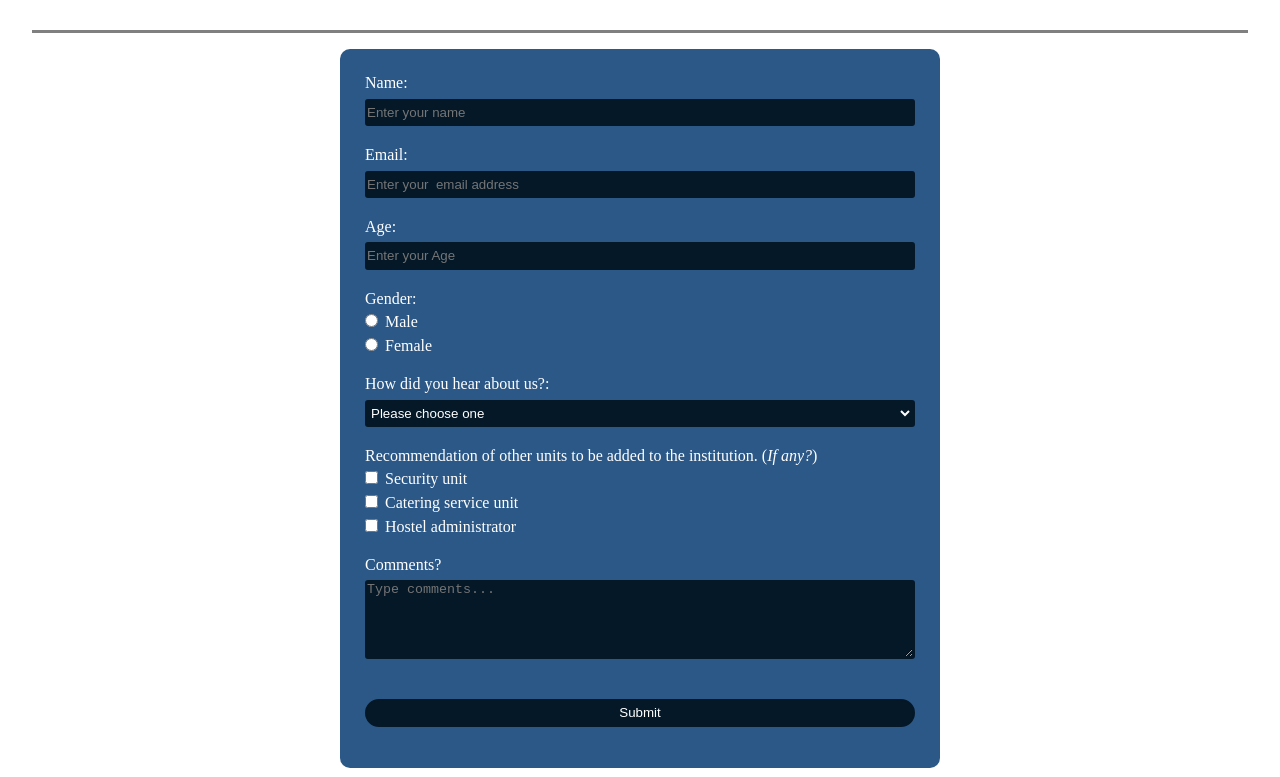
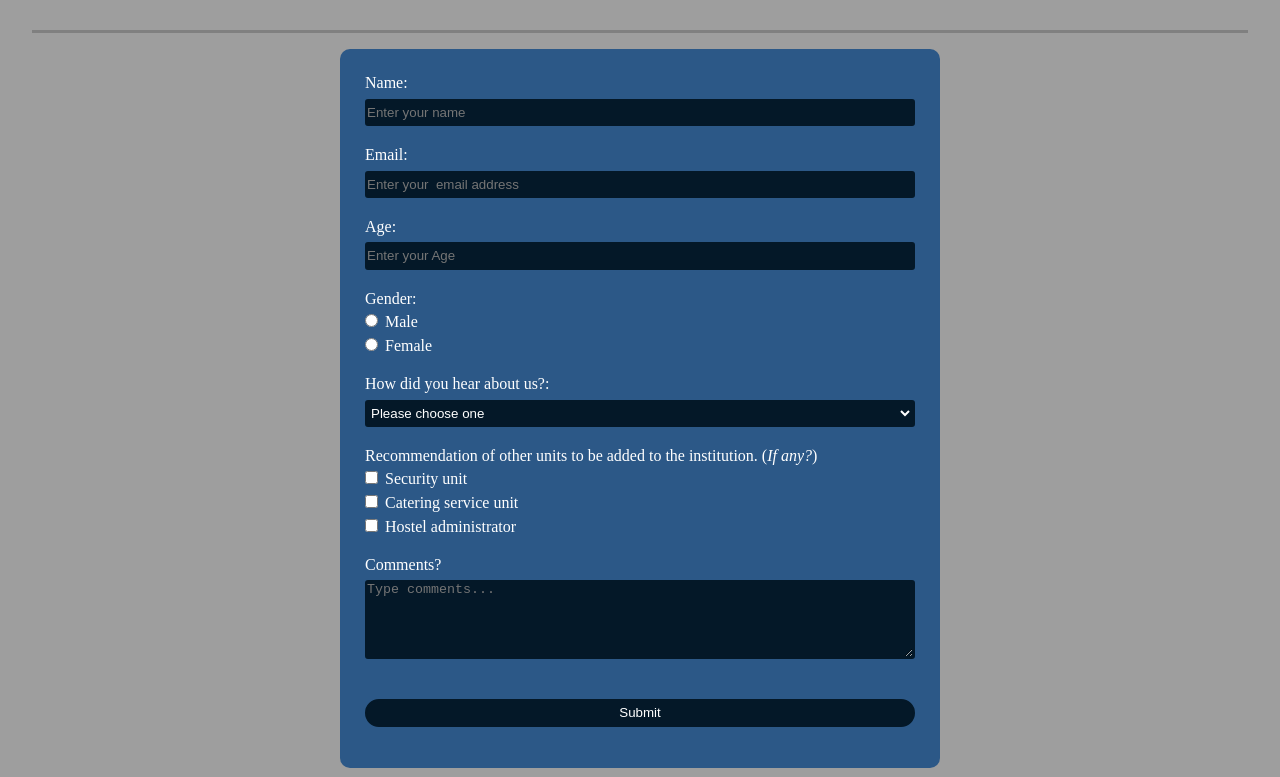
Before and after one commit to Beecodedhub/Survey-template, a plain HTML site: page index.html in a window 1280 px wide. Shown: the part 115-892 px from the top of the page. Drawn offline with Linux system fonts and the light colour scheme; the site is published under a folder, as on GitHub Pages, so addresses that start at the root find nothing.

Commit message:
new commit

```diff
--- a/styles.css
+++ b/styles.css
@@ -6,7 +6,7 @@
 
 body {
     /**background: rgb(76, 113, 154); **/
-    background-image: url("/image/bground.jpg");
+    background-image: url("image/bground.jpg");
     background-size: cover;
     color: #fff;
     height: 100%;
```
